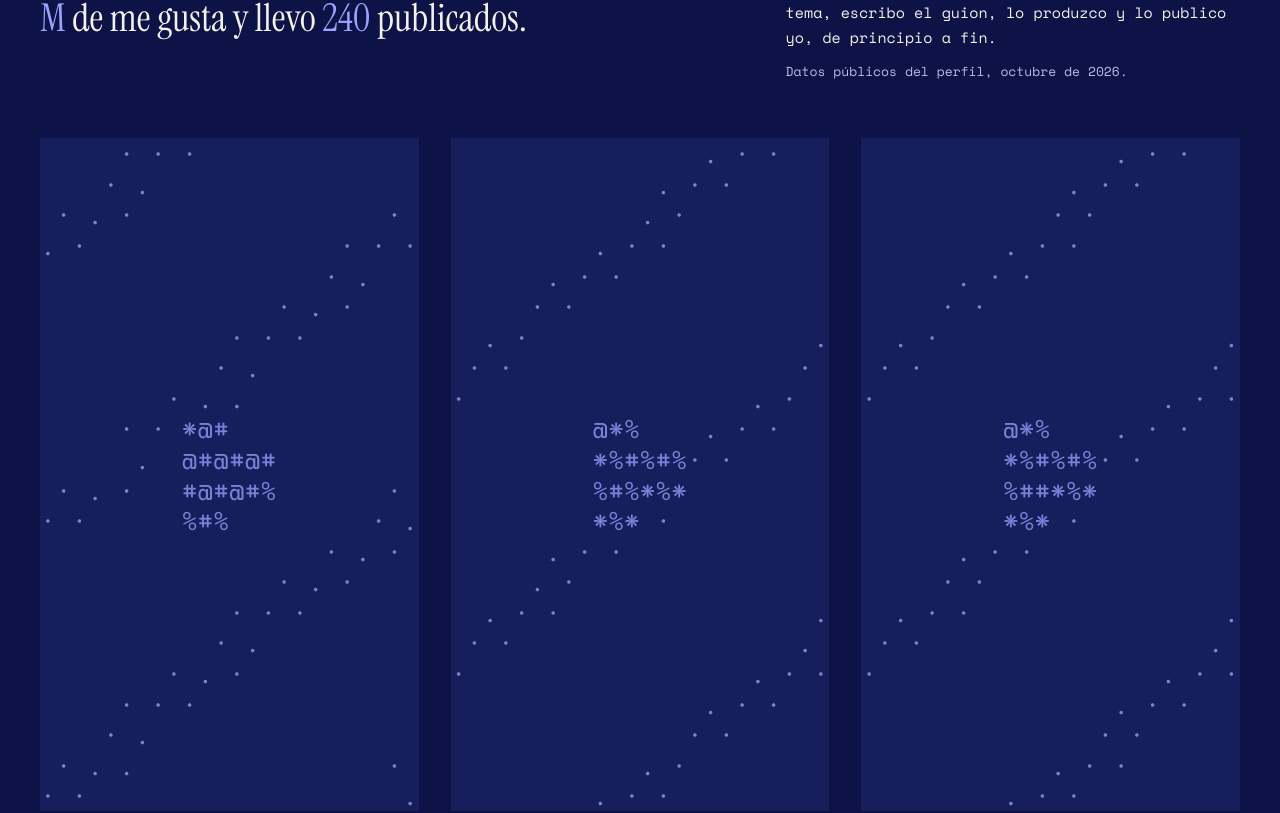
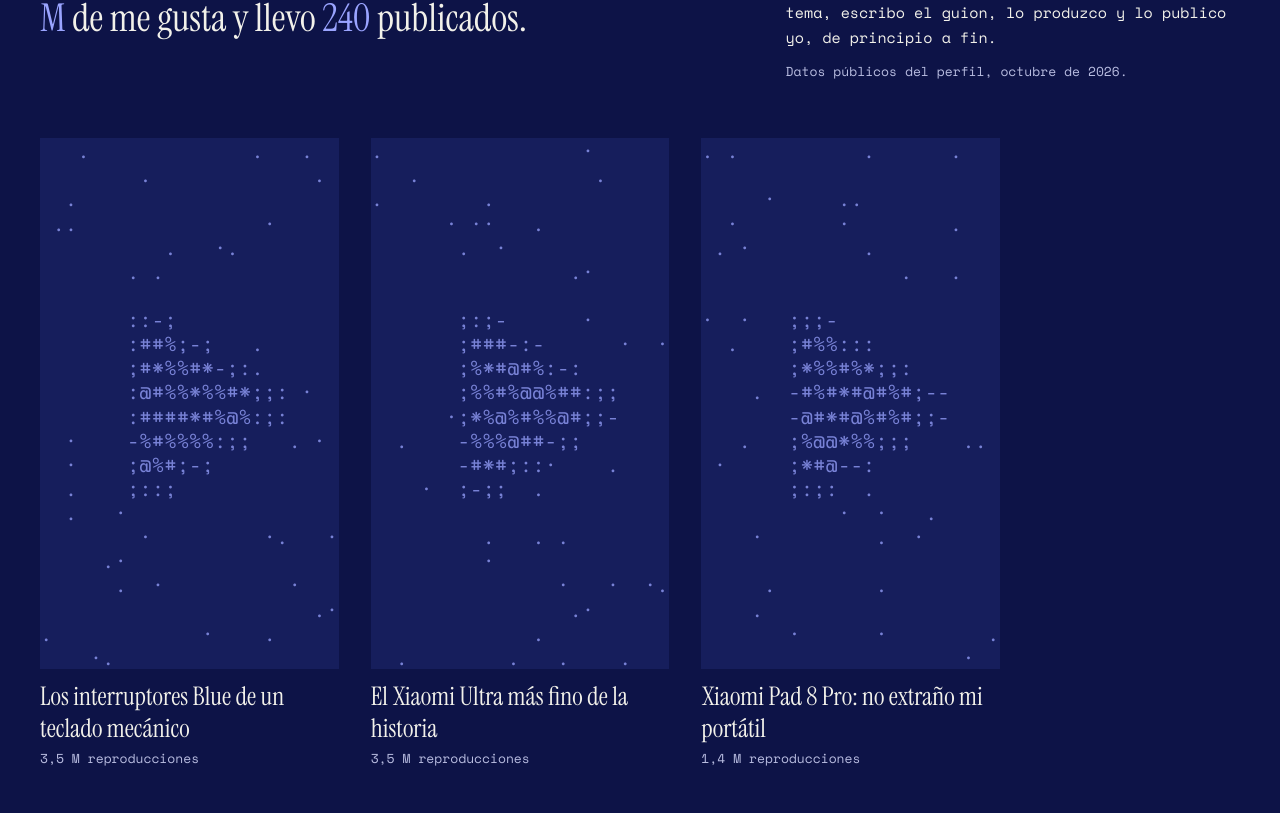
Before and after one commit to nottaroisa/Portfolio, a Next.js app: page / in a window 1280 px wide. Shown: the part 4937-5750 px from the top of the page. Built offline with nearby package versions, Linux system fonts and the light colour scheme.

Commit message:
Portada de los vídeos más legible
El botón de reproducir dibujado con caracteres es más grande, tiene un
halo y el grano se reparte sin diagonales; en escritorio la fila de
vídeos es más estrecha para que no queden tan altos.

```diff
--- a/components/CreoContenido.tsx
+++ b/components/CreoContenido.tsx
@@ -30,7 +30,7 @@
       </div>
 
       {/* En el móvil, carrusel horizontal que encaja cada vídeo; en pantallas anchas, los tres en fila. */}
-      <ul className="-mx-4 mt-14 flex snap-x snap-mandatory gap-4 overflow-x-auto px-4 pb-2 sm:-mx-6 sm:px-6 md:mx-0 md:grid md:grid-cols-3 md:gap-8 md:overflow-visible md:px-0">
+      <ul className="-mx-4 mt-14 flex snap-x snap-mandatory gap-4 overflow-x-auto px-4 pb-2 sm:-mx-6 sm:px-6 md:mx-0 md:grid md:max-w-[60rem] md:grid-cols-3 md:gap-8 md:overflow-visible md:px-0">
         {contenido.videos.map((v) => (
           <li key={v.id} className="w-[72%] shrink-0 snap-start sm:w-[45%] md:w-auto">
             <VideoTikTok video={v} />
--- a/components/VideoTikTok.tsx
+++ b/components/VideoTikTok.tsx
@@ -8,8 +8,16 @@
 const COLUMNAS = 24;
 const FILAS = 22;
 
+// Ruido de 0 a 1 por celda (finalizador de murmur3): reparte el grano sin diagonales.
+function ruido(n: number) {
+  n = Math.imul(n ^ (n >>> 16), 0x85ebca6b);
+  n = Math.imul(n ^ (n >>> 13), 0xc2b2ae35);
+  return ((n ^ (n >>> 16)) >>> 0) / 4294967296;
+}
+
 // Un botón de reproducir dibujado con caracteres, como el campo de la portada:
-// denso dentro del triángulo y con grano alrededor, distinto para cada vídeo.
+// denso dentro del triángulo, un halo medio alrededor y grano suelto, distinto
+// para cada vídeo.
 function texturaPlay(semilla: string) {
   let h = 0;
   for (const c of semilla) h = Math.imul(h ^ c.charCodeAt(0), 2654435761) >>> 0;
@@ -20,10 +28,13 @@
       const x = (c + 0.5) / COLUMNAS;
       const y = (f + 0.5) / FILAS;
       // Triángulo que apunta a la derecha, centrado y con proporciones de icono.
-      const avance = (x - 0.36) / 0.34;
-      const dentro = avance >= 0 && avance <= 1 && Math.abs(y - 0.5) <= 0.11 * (1 - avance);
-      const ruido = ((Math.imul(f * COLUMNAS + c + 1, 2246822519) ^ h) >>> 0) / 4294967296;
-      const densidad = dentro ? 0.72 + 0.28 * ruido : ruido < 0.12 ? 0.1 + ruido : 0;
+      const avance = (x - 0.34) / 0.44;
+      const mitad = 0.15 * (1 - avance);
+      const distancia = Math.abs(y - 0.5);
+      const dentro = avance >= 0 && avance <= 1 && distancia <= mitad;
+      const halo = !dentro && avance >= -0.1 && avance <= 1.12 && distancia <= mitad + 0.045;
+      const r = ruido((f * COLUMNAS + c) ^ h);
+      const densidad = dentro ? 0.75 + 0.25 * r : halo ? 0.25 + 0.2 * r : r < 0.09 ? 0.08 + r : 0;
       linea += RAMPA[Math.round(densidad * (RAMPA.length - 1))];
     }
     lineas.push(linea);
```
